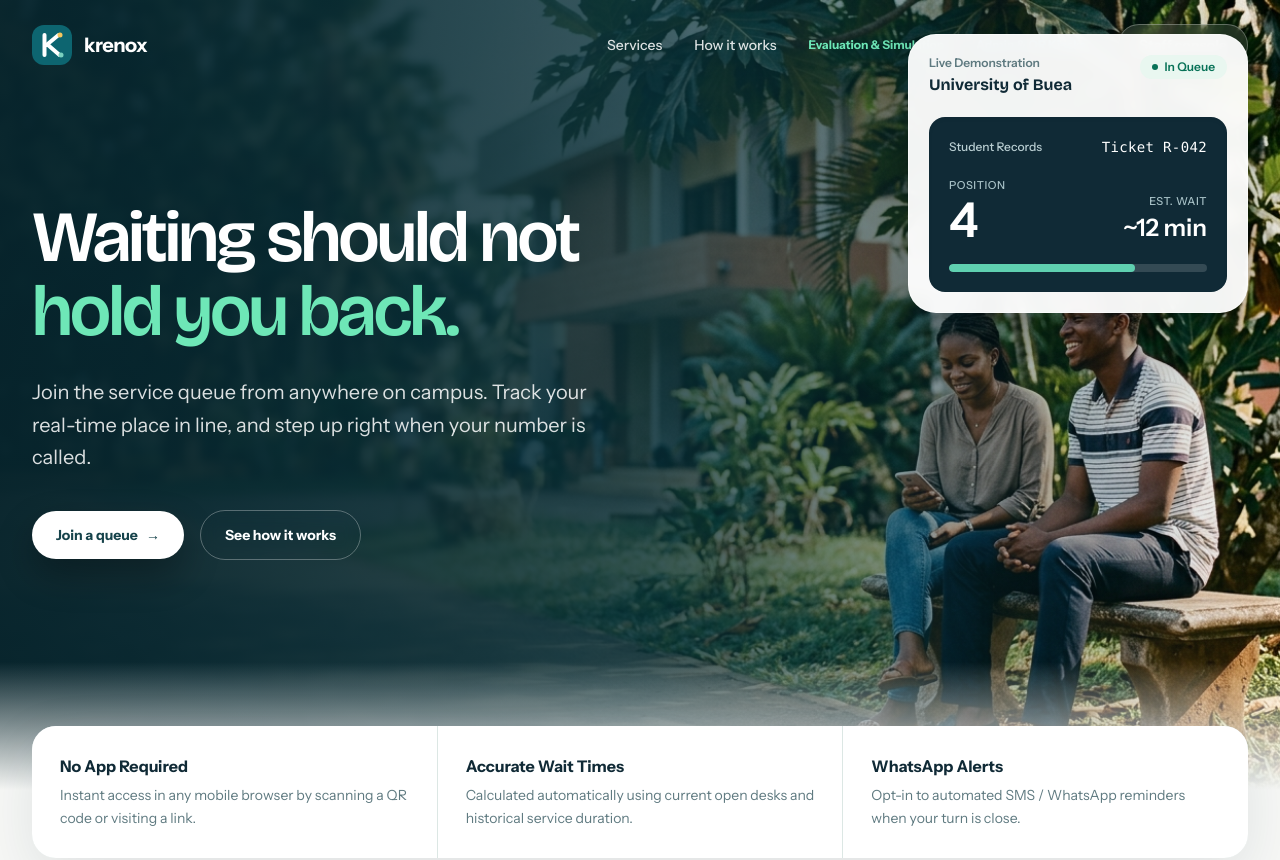
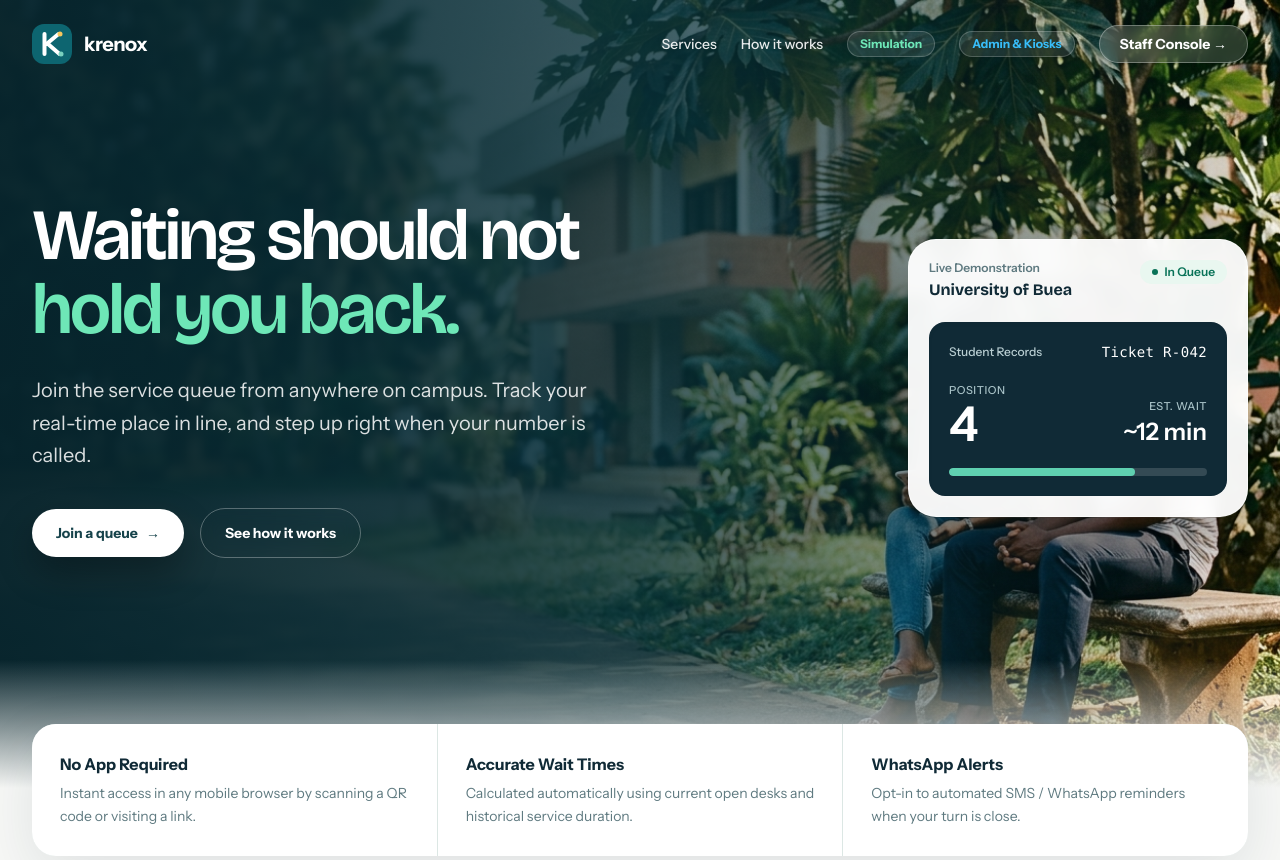
Before and after one commit to Wisdom614/krenox, a Next.js app: page / in a window 1280 px wide. Shown: the top 860 px of the page. Built offline with nearby package versions, Linux system fonts and the light colour scheme; no server answers.

Commit message:
fix(home): resolve floating ticket widget collision with navbar and refine navigation pills

```diff
--- a/src/app/page.tsx
+++ b/src/app/page.tsx
@@ -64,34 +64,34 @@ export default function Home() {
 
         {/* Navigation */}
         <nav
-          className="mx-auto flex max-w-7xl items-center justify-between px-6 py-6 lg:px-8"
+          className="relative z-30 mx-auto flex max-w-7xl items-center justify-between px-6 py-6 lg:px-8"
           aria-label="Main"
         >
           <Logo className="text-white" />
-          <div className="flex items-center gap-6 text-sm font-medium text-white/85 sm:gap-8">
-            <a className="hidden transition hover:text-white md:block" href="#services">
+          <div className="flex items-center gap-3 sm:gap-6 text-sm font-medium text-white/90">
+            <a className="hidden transition hover:text-white md:block text-xs sm:text-sm" href="#services">
               Services
             </a>
-            <a className="hidden transition hover:text-white md:block" href="#how-it-works">
+            <a className="hidden transition hover:text-white md:block text-xs sm:text-sm" href="#how-it-works">
               How it works
             </a>
             <Link
               href="/simulation"
-              className="hidden transition hover:text-white md:block text-xs font-bold text-[#6ee7b7]"
+              className="hidden transition hover:text-white md:inline-flex items-center gap-1.5 px-3 py-1 rounded-full bg-white/10 border border-white/20 text-xs font-bold text-[#6ee7b7] hover:bg-white/15"
             >
-              Evaluation & Simulation
+              Simulation
             </Link>
             <Link
               href="/admin"
-              className="hidden transition hover:text-white md:block text-xs font-bold text-[#38bdf8]"
+              className="hidden transition hover:text-white md:inline-flex items-center gap-1.5 px-3 py-1 rounded-full bg-white/10 border border-white/20 text-xs font-bold text-[#38bdf8] hover:bg-white/15"
             >
-              Admin & QR Kiosks
+              Admin & Kiosks
             </Link>
             <Link
               href="/staff"
-              className="inline-flex items-center justify-center rounded-full border border-white/30 bg-white/10 px-5 py-2.5 text-sm font-bold text-white backdrop-blur transition hover:bg-white/20"
+              className="inline-flex items-center justify-center rounded-full border border-white/30 bg-white/15 px-4 sm:px-5 py-2 text-xs sm:text-sm font-bold text-white backdrop-blur transition hover:bg-white/25 shadow-sm"
             >
-              Staff console
+              Staff Console →
             </Link>
           </div>
         </nav>
@@ -122,7 +122,7 @@ export default function Home() {
           </div>
 
           {/* Ticket preview widget */}
-          <div className="relative w-full max-w-[340px] justify-self-start lg:-mt-24 lg:justify-self-end lg:self-start">
+          <div className="relative w-full max-w-[340px] justify-self-start lg:justify-self-end lg:self-center mt-6 lg:mt-0">
             <div className="rounded-[1.75rem] border border-white/60 bg-white/95 p-5 text-ink shadow-[0_24px_70px_rgba(0,0,0,.35)] backdrop-blur transition duration-300 hover:shadow-[0_30px_90px_rgba(0,0,0,.45)]">
               <div className="flex items-start justify-between">
                 <div>
```
